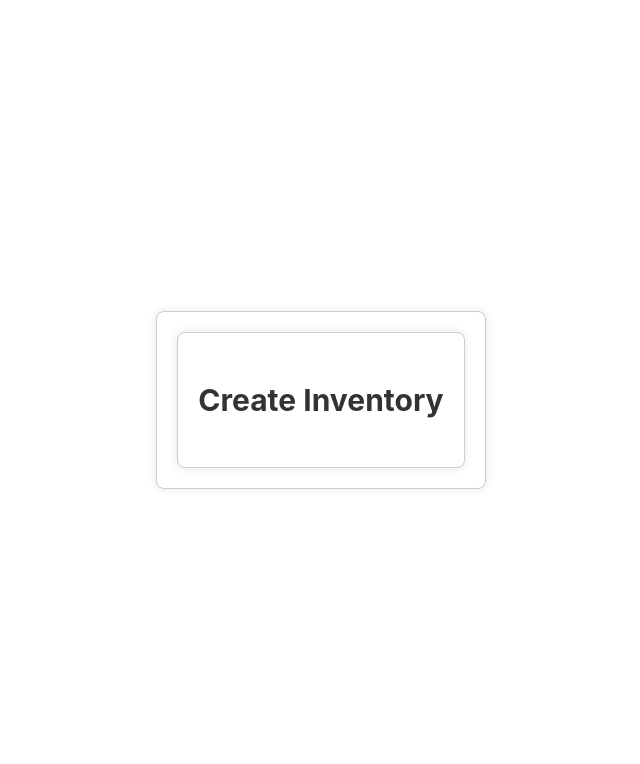
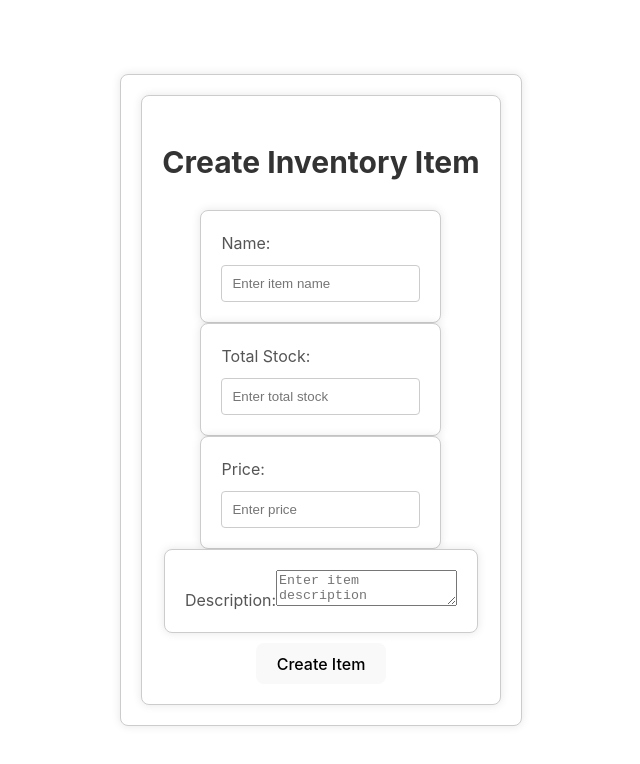
Before and after one commit to kylead10/Inventory-manager, a React (Vite) app: page /create in a window 1280 px wide. Shown: the top 764 px of the page, without its empty margins (319-959 px from the left). Built offline with nearby package versions, Linux system fonts and the light colour scheme.

Commit message:
linking login and create inventory

```diff
--- a/src/components/CreateInventory.jsx
+++ b/src/components/CreateInventory.jsx
@@ -1,12 +1,79 @@
-import React from 'react';
+import React, { useState } from 'react';
 
 const CreateInventory = () => {
-  // Implement your create inventory logic here
+  const [item, setItem] = useState({
+    name: '',
+    totalStock: '',
+    price: '',
+    description: '',
+  });
+
+  const handleChange = (e) => {
+    setItem({ ...item, [e.target.name]: e.target.value });
+  };
+
+  const handleSubmit = (e) => {
+    e.preventDefault();
+    // Add your logic for creating inventory item here
+    console.log('Inventory item created:', item);
+    // Reset the form after submission
+    setItem({
+      name: '',
+      totalStock: '',
+      price: '',
+      description: '',
+    });
+  };
 
   return (
     <div>
-      <h2>Create Inventory</h2>
-      {/* Create inventory form */}
+      <h2>Create Inventory Item</h2>
+      <form onSubmit={handleSubmit}>
+        <div>
+          <label>Name:</label>
+          <input
+            type='text'
+            name='name'
+            placeholder='Enter item name'
+            value={item.name}
+            onChange={handleChange}
+            required
+          />
+        </div>
+        <div>
+          <label>Total Stock:</label>
+          <input
+            type='number'
+            name='totalStock'
+            placeholder='Enter total stock'
+            value={item.totalStock}
+            onChange={handleChange}
+            required
+          />
+        </div>
+        <div>
+          <label>Price:</label>
+          <input
+            type='number'
+            name='price'
+            placeholder='Enter price'
+            value={item.price}
+            onChange={handleChange}
+            required
+          />
+        </div>
+        <div>
+          <label>Description:</label>
+          <textarea
+            name='description'
+            placeholder='Enter item description'
+            value={item.description}
+            onChange={handleChange}
+            required
+          />
+        </div>
+        <button type='submit'>Create Item</button>
+      </form>
     </div>
   );
 };
--- a/src/components/Login.jsx
+++ b/src/components/Login.jsx
@@ -1,6 +1,7 @@
 import React, { useState } from 'react';
 import './Login.css';
 import { useAuth } from '../AuthContext';
+import { useNavigate } from 'react-router-dom';
 
 const Login = () => {
   const [values, setValues] = useState({
@@ -22,6 +23,7 @@ const Login = () => {
     try {
       login(values.email, values.password);
       console.log('Login successful');
+      navigate('/create-inventory');
     } catch (error) {
       setErrors({ general: 'Invalid email or password' });
       console.error(error.message);
```
